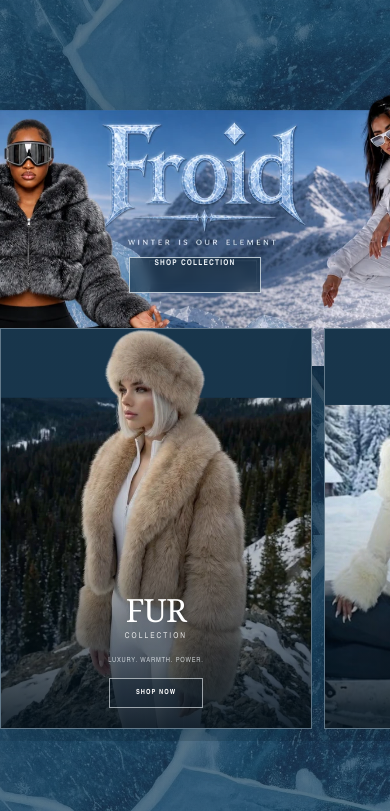
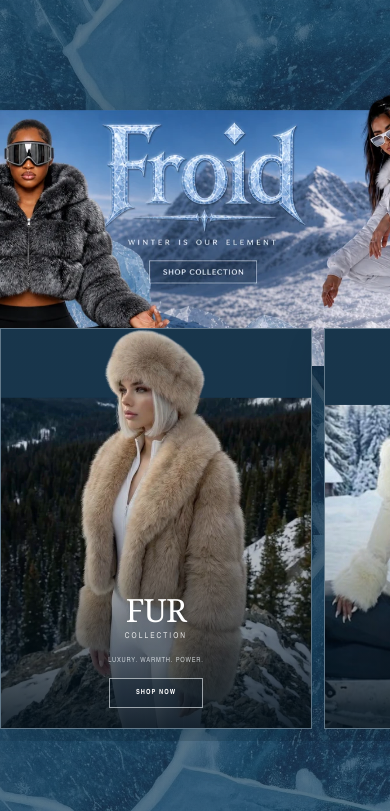
Before and after one commit to Johnwolf-connect/Froid-clothing-platform, a plain HTML site: page index.html in a window 390 px wide. Shown: the part 1153-1964 px from the top of the page. Drawn offline with Linux system fonts and the light colour scheme.

Commit message:
Clean Froid campaign CTA

```diff
--- a/index.html
+++ b/index.html
@@ -5,7 +5,7 @@
   <meta name="viewport" content="width=device-width, initial-scale=1.0" />
   <meta name="theme-color" content="#234157" />
   <title>Froid — New Collection</title>
-  <link rel="stylesheet" href="./styles.css?v=23" />
+  <link rel="stylesheet" href="./styles.css?v=24" />
 </head>
 <body>
   <div class="site-shell">
--- a/styles.css
+++ b/styles.css
@@ -2440,3 +2440,162 @@ body {
 }
 
 /* ===== FROID EXACT REGISTERED CUTOUT END ===== */
+
+
+/* ===== FROID HERO CTA CLEANUP START ===== */
+
+/*
+  The campaign artwork already contains:
+
+  FROID logo
+  WINTER IS OUR ELEMENT
+  SHOP COLLECTION button
+
+  Do not visually redraw any of them.
+
+  The HTML link remains as an invisible,
+  accessible click target over the printed button.
+*/
+
+.editorial-hero-button {
+  position: absolute !important;
+
+  z-index: 8 !important;
+
+  left: 50% !important;
+  top: 68.7% !important;
+
+  transform:
+    translate(-50%, -50%) !important;
+
+  /*
+    Match the visual button already present
+    in the campaign artwork.
+  */
+  width:
+    clamp(150px, 15.2vw, 236px) !important;
+
+  height:
+    clamp(34px, 3.4vw, 52px) !important;
+
+  min-width: 0 !important;
+
+  padding: 0 !important;
+
+  /*
+    Completely invisible.
+    Removes the doubled border / doubled button.
+  */
+  border: 0 !important;
+
+  background:
+    transparent !important;
+
+  box-shadow:
+    none !important;
+
+  backdrop-filter:
+    none !important;
+
+  -webkit-backdrop-filter:
+    none !important;
+
+  /*
+    Hide duplicate SHOP COLLECTION text.
+    The text printed in the artwork remains visible.
+  */
+  color:
+    transparent !important;
+
+  font-size: 0 !important;
+
+  line-height: 0 !important;
+
+  text-shadow:
+    none !important;
+
+  opacity: 1 !important;
+
+  cursor: pointer !important;
+
+  transition: none !important;
+}
+
+
+/*
+  Do not create a visual hover layer.
+  The artwork remains completely clean.
+*/
+.editorial-hero-button:hover {
+  transform:
+    translate(-50%, -50%) !important;
+
+  background:
+    transparent !important;
+
+  border: 0 !important;
+
+  color:
+    transparent !important;
+
+  box-shadow:
+    none !important;
+}
+
+
+/*
+  Keyboard users still get a restrained focus indicator,
+  but only while navigating with the keyboard.
+*/
+.editorial-hero-button:focus {
+  outline: none !important;
+}
+
+
+.editorial-hero-button:focus-visible {
+  outline:
+    1px solid
+    rgba(245, 250, 253, .88) !important;
+
+  outline-offset:
+    4px !important;
+}
+
+
+/*
+  Preserve the campaign artwork itself exactly.
+*/
+.editorial-hero-art {
+  position: relative !important;
+
+  z-index: 1 !important;
+}
+
+
+/*
+  Mobile hotspot follows the printed button.
+*/
+@media (max-width: 850px) {
+
+  .editorial-hero-button {
+    top: 69.5% !important;
+
+    width: 142px !important;
+    height: 36px !important;
+  }
+
+}
+
+
+@media (max-width: 520px) {
+
+  .editorial-hero-button {
+    top: 70% !important;
+
+    width: 128px !important;
+    height: 34px !important;
+  }
+
+}
+
+/* ===== FROID HERO CTA CLEANUP END ===== */
```
